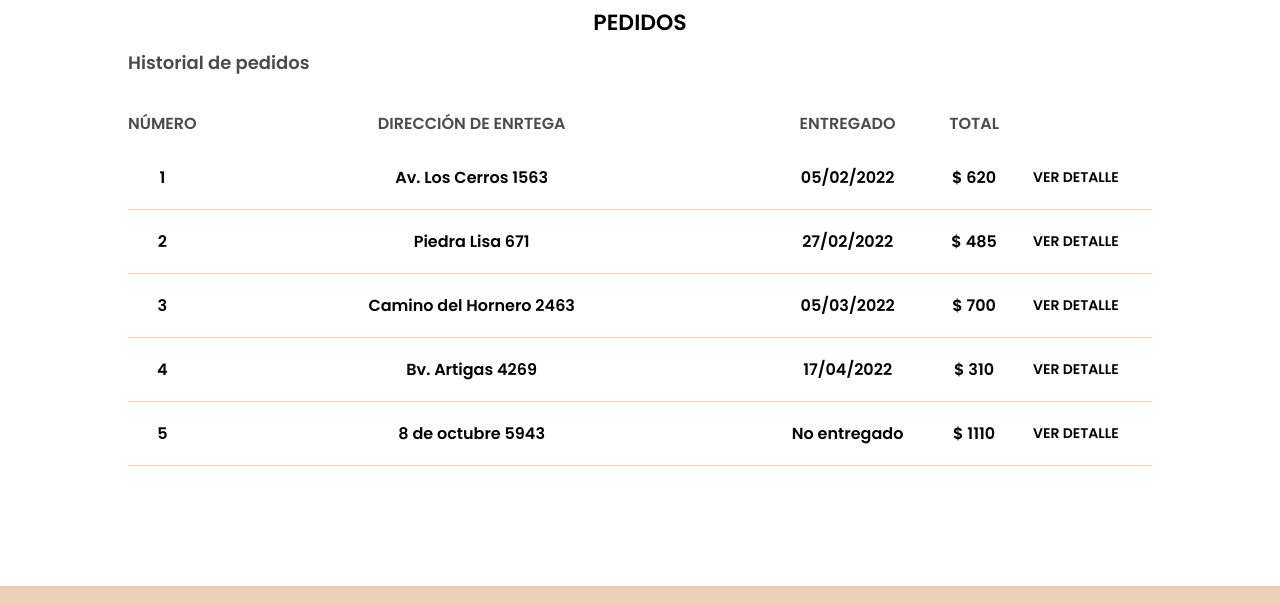
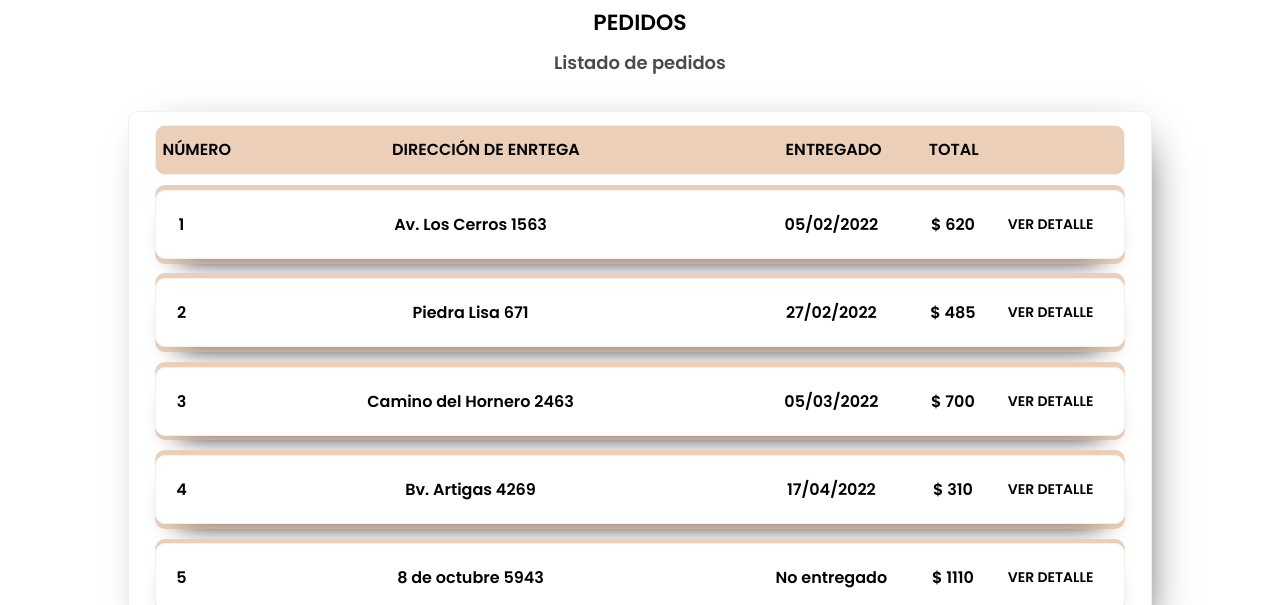
Before and after one commit to ValentinRomero22/CODER-ProyectoFinal_JS, a website: page paginas/pedidos.html in a window 1280 px wide. Shown: the part 69-674 px from the top of the page. Drawn offline with nearby package versions, Linux system fonts and the light colour scheme.

Commit message:
corrección listado de pedidos

```diff
--- a/js/index.js
+++ b/js/index.js
@@ -1,7 +1,7 @@
 cargarProductos()
 
 function cargarProductos(){
-    fetch("/json/productos.json")
+    fetch("../json/productos.json")
         .then(respuesta => respuesta.json())
         .then(datos => listarProductos(datos))
 
@@ -33,11 +33,11 @@ function listarProductos(datos){
 }
 
 botonCarrito.onclick = () =>{
-    location.pathname = "/paginas/carrito.html"
+    location.pathname = "../paginas/carrito.html"
 }
 
 botonPedidos.onclick = () =>{
-    location.pathname = "/paginas/pedidos.html"
+    location.pathname = "../paginas/pedidos.html"
 }
 
 function agregarItem(id){
--- a/js/pedidos.js
+++ b/js/pedidos.js
@@ -11,19 +11,13 @@ function cargarPedidos(){
     fetch("/json/pedidos.json")
         .then(respuesta => respuesta.json())
         .then(datos => listarPedidos(datos))
-
 }
 
 function listarPedidos(datos){
-    _pedidos = []
-    tablaPedidos.innerHTML = ""
-    tablaPedidos.innerHTML += "<tr>" +
-                                "<th class='tabla-width-5'>NÚMERO</th>" +
-                                "<th class='tabla-width-55'>DIRECCIÓN DE ENRTEGA</th>" +
-                                "<th class='tabla-width-20'>ENTREGADO</th>" +
-                                "<th class='tabla-width-5'>TOTAL</th>" +
-                                "<th class='tabla-width-15'></th>" +
-                            "</tr>"
+    cajaPedidos.classList.add('caja-pedidos')
+    let contenedorTitulo = document.createElement("div")
+    contenedorTitulo.classList.add('contenedor-titulo')
+    let tablaTitulo = document.createElement("table")
 
     for(dato of datos){
         for(linea of dato.lineas){
@@ -33,70 +27,101 @@ function listarPedidos(datos){
         }
 
         let {id, direccion, entregado, importe} = dato
+
         pedido = {id, direccion, entregado, _items, importe}
         _pedidos.push(pedido)
         _items = []
     }
 
-    //si tengo pedidos nuevos, los sumo a os que tengo en el pedidos.json
     if(localStorage.getItem("pedidos") != null){
         _pedidosStorage = (JSON.parse(localStorage.getItem("pedidos")))
         _pedidos = _pedidos.concat(_pedidosStorage)
     }
 
+    tablaTitulo.innerHTML = ""
+    tablaTitulo.innerHTML = "<tr>" +
+                                "<th class='tabla-width-5'>NÚMERO</th>" +
+                                "<th class='tabla-width-55'>DIRECCIÓN DE ENRTEGA</th>" +
+                                "<th class='tabla-width-20'>ENTREGADO</th>" +
+                                "<th class='tabla-width-5'>TOTAL</th>" +
+                                "<th class='tabla-width-15'></th>" +
+                            "</tr>"
+
+    contenedorTitulo.appendChild(tablaTitulo)
+    cajaPedidos.appendChild(contenedorTitulo)
+
     for(pedido of _pedidos){
-        tablaPedidos.innerHTML += "<tr class='borde-tr'>" +
-                                    "<td>" + pedido.id + "</td>" +
-                                    "<td>" + pedido.direccion + "</td>" +
-                                    "<td>" + (pedido.entregado != null ? pedido.entregado : "No entregado") + "</td>" +
-                                    "<td>$ " + pedido.importe + "</td>" +
-                                    "<td>" +
-                                        "<input id='boton_" + pedido.id + "' onclick='verDetalle(" + pedido.id + ")' type='submit' value='VER DETALLE' class='boton-tabla'></div>" +
-                                    "</td>" +
-                                "</tr>" +
-                                "<tr>" +
-                                    "<td colspan='5' style='padding: 0px 0px'>" +
-                                        "<table id='tabla_" + pedido.id + "' class='tabla-detalle'>" +
-                                        "</table>" +
+        let contenedorPedido = document.createElement("div")
+        contenedorPedido.classList.add("contenedor-pedido")
+        let contenedorInfoPedido = document.createElement("div")
+        contenedorInfoPedido.classList.add("contenedor-info")
+        let tablaInfoPedido = document.createElement("table")
+        tablaInfoPedido.classList.add("tabla")
+        let contenedorDetallePedido = document.createElement("div")
+        contenedorDetallePedido.classList.add('contenedor-detalle')
+        let tablaDetallePedido = document.createElement("table")
+        tablaDetallePedido.classList.add("tabla")
+
+        tablaInfoPedido.innerHTML += "<tr>" +
+                                        "<td class='tabla-width-5'>" + pedido.id + "</td>" +
+                                        "<td class='tabla-width-55'>" + pedido.direccion + "</td>" +
+                                        "<td class='tabla-width-20'>" + (pedido.entregado != null ? pedido.entregado : "No entregado") + "</td>" +
+                                        "<td class='tabla-width-5'>$ " + pedido.importe + "</td>" +
+                                        "<td class='tabla-width-15'>" +
+                                            "<input id='boton_" + pedido.id + "' type='submit' value='VER DETALLE' class='boton-tabla'></div>" +
                                         "</td>" +
                                     "</tr>"
-    }
-}
 
-function verDetalle(id){
-    botonDetalle = document.getElementById("boton_" + id)
-    tablaDetalle = document.getElementById("tabla_" + id)
+        contenedorInfoPedido.appendChild(tablaInfoPedido)
 
-    if(botonDetalle.value == "VER DETALLE"){
-        botonDetalle.value = "OCULTAR DETALLE"
-
-        tablaDetalle.innerHTML = ""
-        tablaDetalle.innerHTML += "<tr class='cabecera-oculta'>" +
+        tablaDetallePedido.innerHTML = ""
+        tablaDetallePedido.innerHTML = "<tr>" +
                                             "<td class='tabla-width-40 cabecera-oculta'>Producto</td>" +
                                             "<td class='tabla-width-40 cabecera-oculta'>Precio</td>" +
                                             "<td class='tabla-width-5 cabecera-oculta'>Cantidad</td>" +
                                             "<td class='tabla-width-15 cabecera-oculta'>Importe</td>" +
                                         "</tr>"
 
-        p = _pedidos[id - 1]
-
-        for(x of p._items){
-            tablaDetalle.innerHTML += "<tr>" +
+        for(x of pedido._items){
+            tablaDetallePedido.innerHTML += "<tr>" +
                                                 "<td>" + x.producto.descripcion + "</td>" +
                                                 "<td>$ " + x.producto.precio + "</td>" +
                                                 "<td>" + x.cantidad + "</td>" +
                                                 "<td>$ " + x.cantidad * x.producto.precio + "</td>" +
                                             "</tr>"
+
+            contenedorDetallePedido.appendChild(tablaDetallePedido)
         }
+
+        contenedorPedido.appendChild(contenedorInfoPedido)
+        contenedorPedido.appendChild(contenedorDetallePedido)
+
+        cajaPedidos.appendChild(contenedorPedido)
+    }
+
+    let boton = document.querySelectorAll('.boton-tabla')
+    let caja = document.querySelectorAll('.contenedor-detalle')
+
+    boton.forEach((cadaBoton, i) =>{
+        boton[i].addEventListener('click', () =>{
+            if(boton[i].getAttribute('value') == "VER DETALLE"){
+                caja.forEach((cadaCaja, i) =>{
+                    caja[i].classList.remove('caja-visible')
+                    boton[i].setAttribute('value', 'VER DETALLE')
+                })
+                caja[i].classList.add('caja-visible')
+                boton[i].setAttribute('value', 'OCULTAR DETALLE')
             }
             else{
-        botonDetalle.value = "VER DETALLE"
-        tablaDetalle.innerHTML = ""
+                caja[i].classList.remove('caja-visible')
+                boton[i].setAttribute('value', 'VER DETALLE')
             }
+        })
+    })
 }
 
 botonCarrito.onclick = () =>{
-    location.pathname = "/paginas/carrito.html"
+    location.pathname = "../paginas/carrito.html"
 }
 
 botonProductos.onclick = () =>{
@@ -105,7 +130,7 @@ botonProductos.onclick = () =>{
 
 function ocultarCargador(){
     cajaCargador.innerHTML = ""
-    subtituloPedidos.innerHTML = "Historial de pedidos"
+    subtituloPedidos.innerHTML = "Listado de pedidos"
 }
 
 function mostrarCargador(){
--- a/js/variables.js
+++ b/js/variables.js
@@ -25,13 +25,14 @@ const botonCarrito = document.getElementById("botonCarrito")
 const tablaCarrito = document.getElementById("tablaCarrito")
 const botonProductos = document.getElementById("botonProductos")
 const botonPedidos = document.getElementById("botonPedidos")
-const tablaPedidos = document.getElementById("tablaPedidos")
+const cajaPedidos = document.getElementById("caja-pedidos")
+const cajaItems = document.getElementById("caja-items")
 const labelTotal = document.getElementById("total")
 const botonAgregarPedido = document.getElementById("botonAgregarPedido")
 const inputDireccion = document.getElementById("direccion")
 const botonLimpiar = document.getElementById("botonLimpiar")
 const subtitulo = document.getElementById("subtitulo")
-const cajaCargador = document.getElementById("cajaCargador")
+const cajaCargador = document.getElementById("caja-cargador")
 const subtituloPedidos = document.getElementById("subtituloPedidos")
 
 function mostrarError(mensaje){
--- a/paginas/pedidos.html
+++ b/paginas/pedidos.html
@@ -28,12 +28,13 @@
     <section class="titulo">
         <h1>PEDIDOS</h1>
     </section>
+    <div id="caja-cargador" class="caja-cargador">
+
+    </div>
     <div class="caja-subtitulo">
         <h2 id="subtituloPedidos"></h2>
     </div>
-    <section id="cajaCargador" class="caja-cargador"></section>
-    <section class="caja-tabla">
-        <table id="tablaPedidos" class="tabla"></table>
+    <section id="caja-pedidos"></section>
     </section>
     <footer>
         <div class="slogan">
--- a/scss/_general.scss
+++ b/scss/_general.scss
@@ -12,6 +12,7 @@ body{
     flex-direction: column;
     min-height: 100vh;
     font-family: $fuente;
+    overflow-y: scroll;
 }
 
 a{
@@ -58,6 +59,7 @@ input{
 
 .caja-subtitulo{
     margin: 10px 10%;
+    text-align: center;
 }
 
 .catalogo{
@@ -73,8 +75,9 @@ input{
     width: 100%;
     position: relative;
     padding-bottom: 30px;
-    border: 1px solid $claro;
+    border: 1px solid $borde-claro;
     border-radius: 10px;
+    box-shadow: 0px 15px 30px -10px;
 }
 
 .imagen-producto{
@@ -198,16 +201,55 @@ input{
 
 // css para pedidos.html
 
-.caja-tabla{
-    display: flex;
-    justify-items: center;
+.caja-pedidos{
     margin: 25px 10% 50px 10%;
+    padding: 1% 2%;
+    border: 1px solid $borde-claro;
+    border-radius: 10px;
+    box-shadow: 10px 10px 45px -25px;
+}
+
+.contenedor-pedido{
+    padding: .5% 0%;
+    justify-content: center;
+    margin: 1% 0%;
+    border-radius: 10px;
+    box-shadow: 0px 15px 30px -25px;
+    background-color: $claro;
+}
+
+.contenedor-titulo{
+    background-color: $claro;
+    border: 1px solid $borde-claro;
+    border-radius: 10px;
+    box-shadow: 0px 15px 30px -25px;
+    margin-bottom: 10px;
+    padding: 1% .5%;
+}
+
+.contenedor-info{
+    width: 100%;
+    border: 1px solid $borde-claro;
+    border-radius: 10px;
+    box-shadow: 0px 15px 30px -25px;
+    background-color: $blanco;
+}
+
+.caja-pedidos .contenedor-detalle{
+    height: 0;
+    padding: 0em;
+    overflow: hidden;
+    transition: all 0.5s ease;
+}
+
+.contenedor-detalle.caja-visible{
+    height: 20%;
+    margin: 1% 0%;
 }
 
 .tabla{
     width: 100%;
     text-align: center;
-    border-collapse: collapse;
 
     th{
         padding-bottom: 10px;
@@ -219,20 +261,12 @@ input{
     }
 }
 
-.tabla-width-60{
-    width: 60%;
-}
-
 .tabla-width-55{
     width: 55%;
 }
 
 .tabla-width-40{
     width: 40%;
-}
-
-.tabla-width-30{
-    width: 30%;
 }
 
 .tabla-width-20{
@@ -266,17 +300,14 @@ input{
     }
 }
 
-.tabla-detalle{
-    font-size: 14px;
-    border-collapse: collapse;
-    border-bottom-left-radius: 10px;
-    border-bottom-right-radius: 10px;
-    background-color: $claro;
-    animation-duration: 5s
+.cabecera-oculta{
+    color: $contraste;
 }
 
-.cabecera-oculta{
-    color: $contraste;
+.fila-oculta{
+    background-color: aqua;
+    height: 0;
+    overflow: hidden;
 }
 
 .caja-cargador{
--- a/scss/_variables.scss
+++ b/scss/_variables.scss
@@ -6,6 +6,7 @@ $contraste: #4B4B4B;
 $gris: #CCCCCC;
 $ok: #4D9C3B;
 $limpiar: #AAAAAA;
+$borde-claro: #F1F1F1;
 
 //fuente
 $fuente: 'Poppins';
```
Also changed, not shown: js/carrito.js (+23 -9 lines), paginas/carrito.html (+1 -1 lines), css/estilosSass.css, 1 other file. Lines whose indentation alone changed are shown as unchanged.
